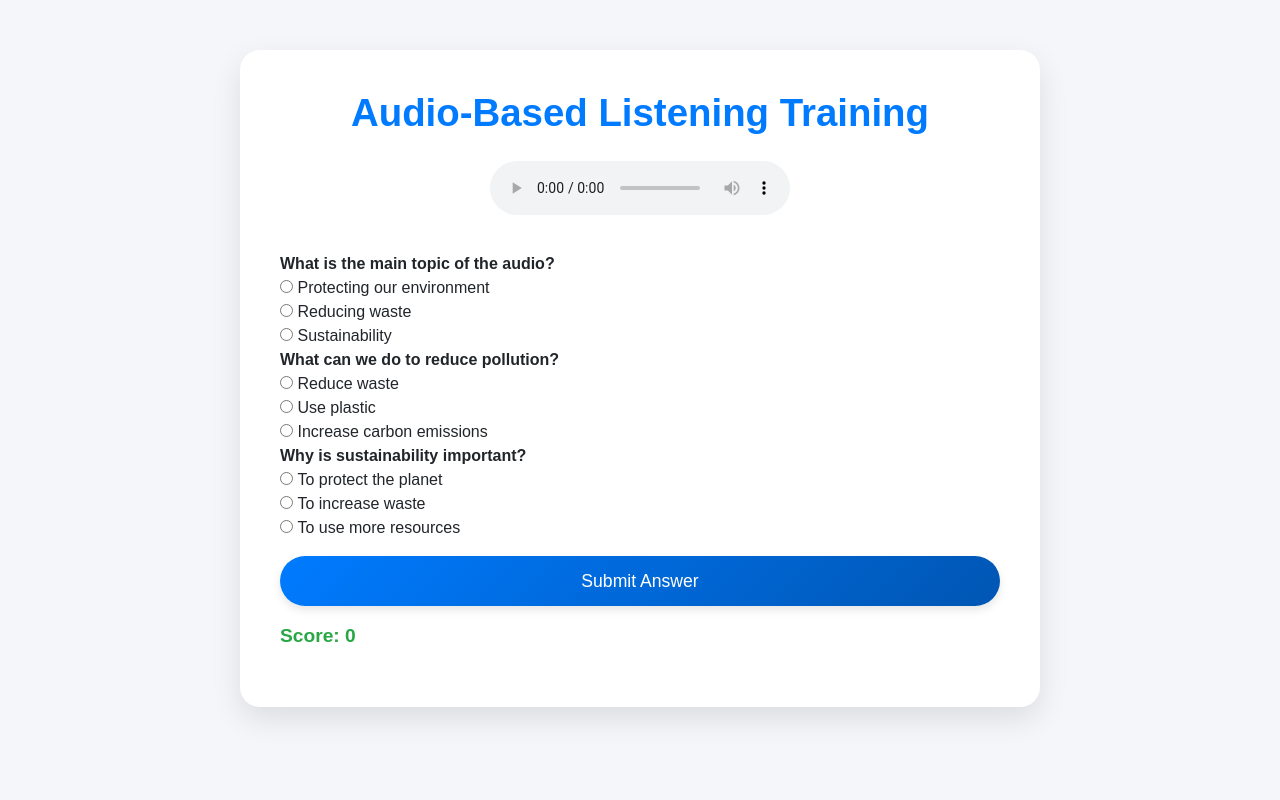
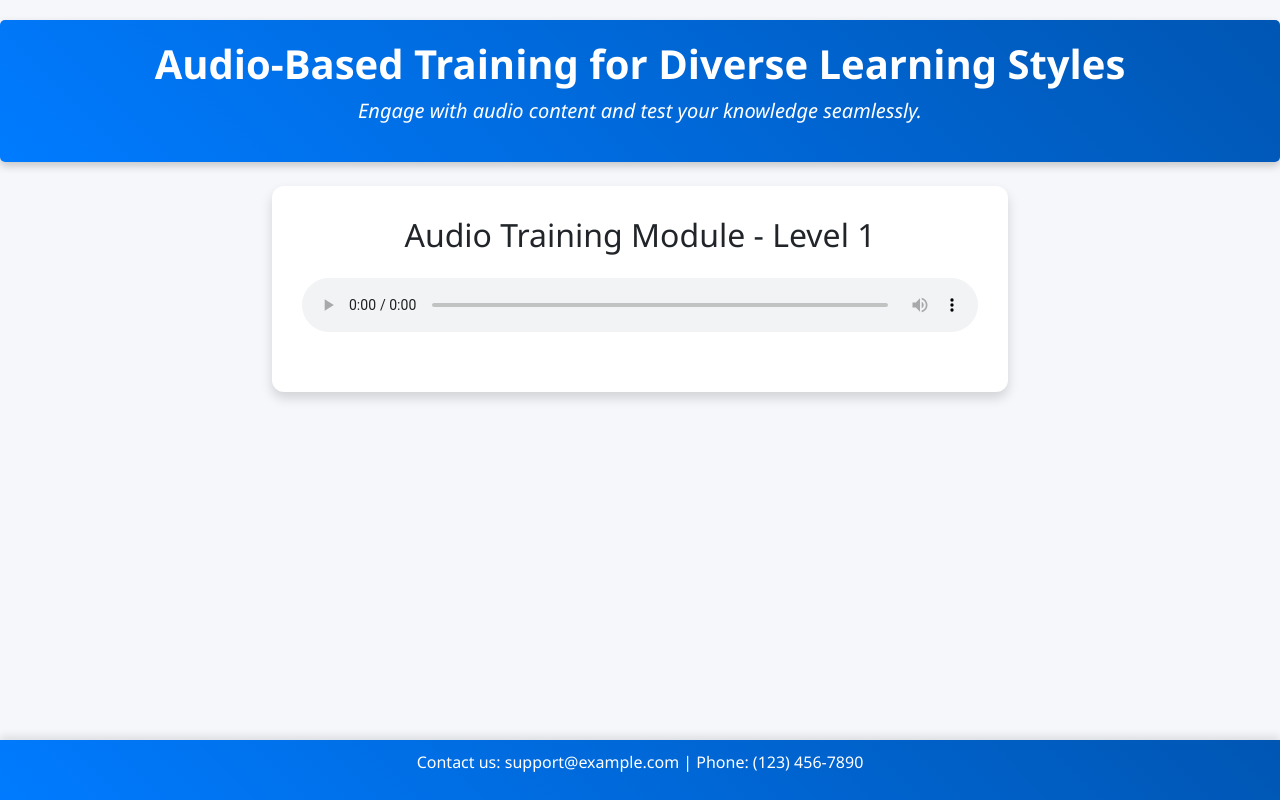
Before and after one commit to venkatkarthikeyan06/hack-z, a website: page public/audio.html in a window 1280 px wide. Drawn offline with nearby package versions, Linux system fonts and the light colour scheme.

Commit message:
comitted by venkat

```diff
--- a/public/audio.html
+++ b/public/audio.html
@@ -3,227 +3,218 @@
 <head>
     <meta charset="UTF-8">
     <meta name="viewport" content="width=device-width, initial-scale=1.0">
-    <title>Audio-Based Listening Training</title>
-    <link href="https://cdn.jsdelivr.net/npm/bootstrap@5.3.0-alpha3/dist/css/bootstrap.min.css" rel="stylesheet">
+    <title>Audio-Based Training for Diverse Learning Styles</title>
+
+    <!-- Bootstrap CSS -->
+    <link href="https://cdn.jsdelivr.net/npm/bootstrap@5.3.0-alpha1/dist/css/bootstrap.min.css" rel="stylesheet">
+
     <style>
         body {
-            background: #f4f6f9;
-            font-family: 'Arial', sans-serif;
+            background-color: #f5f7fa;
+            padding-top: 20px;
+            font-family: 'Segoe UI', Tahoma, Geneva, Verdana, sans-serif;
         }
-        .container {
-            max-width: 800px;
-            background-color: #fff;
-            padding: 40px;
-            border-radius: 20px;
-            box-shadow: 0 12px 30px rgba(0, 0, 0, 0.1);
-            margin-top: 50px;
+
+        header {
+            background: linear-gradient(45deg, #007BFF, #0056b3);
+            color: white;
+            padding: 20px 0;
+            text-align: center;
+            border-radius: 5px;
+            box-shadow: 0 4px 8px rgba(0, 0, 0, 0.2);
+        }
+
+        h1 {
+            font-size: 2.5rem;
+            font-weight: bold;
+        }
+
+        h3 {
+            color: #333;
+        }
+
+        .form-section {
+            background: white;
+            padding: 30px;
+            border-radius: 12px;
+            box-shadow: 0 6px 12px rgba(0, 0, 0, 0.15);
             transition: transform 0.3s ease, box-shadow 0.3s ease;
         }
-        .container:hover {
-            transform: translateY(-5px);
-            box-shadow: 0 15px 40px rgba(0, 0, 0, 0.15);
+
+        .form-section:hover {
+            transform: scale(1.02);
+            box-shadow: 0 8px 16px rgba(0, 0, 0, 0.2);
         }
-        .heading {
-            font-size: 2.4rem;
-            font-weight: 700;
+
+        .btn-primary {
+            background: linear-gradient(45deg, #007BFF, #0056b3);
+            border: none;
+            font-weight: bold;
+            transition: background 0.3s ease, transform 0.2s ease;
+        }
+
+        .btn-primary:hover {
+            background: linear-gradient(45deg, #0056b3, #003f7f);
+            transform: scale(1.05);
+        }
+
+        footer {
+            background: linear-gradient(45deg, #007BFF, #0056b3);
+            color: white;
+            padding: 10px 0;
             text-align: center;
-            color: #007bff;
-            margin-bottom: 25px;
+            position: fixed;
+            bottom: 0;
+            width: 100%;
+            box-shadow: 0 -4px 8px rgba(0, 0, 0, 0.1);
         }
-        .audio-player {
-            text-align: center;
-            margin-bottom: 30px;
+
+        .lead {
+            font-style: italic;
         }
-        .question-section {
-            display: none;
-        }
-        .btn-primary {
-            background: linear-gradient(135deg, #007bff, #0056b3);
-            border: none;
-            font-size: 1.1rem;
-            padding: 12px 30px;
-            border-radius: 30px;
-            box-shadow: 0 4px 8px rgba(0, 0, 0, 0.1);
-        }
-        .btn-primary:hover {
-            background: linear-gradient(135deg, #0056b3, #003366);
-        }
-        .score {
-            font-size: 1.2rem;
-            font-weight: bold;
-            color: #28a745;
-            margin-top: 15px;
-        }
-        .question {
-            font-size: 1.2rem;
-            font-weight: 600;
-        }
-        .feedback {
-            font-size: 1.1rem;
-            font-weight: 500;
-            text-align: center;
+
+        .form-check-label {
+            cursor: pointer;
         }
     </style>
 </head>
 <body>
 
-<div class="container">
-    <h2 class="heading">Audio-Based Listening Training</h2>
+<header>
+    <h1>Audio-Based Training for Diverse Learning Styles</h1>
+    <p class="lead">Engage with audio content and test your knowledge seamlessly.</p>
+</header>
 
-    <!-- Audio Player Section -->
-    <div class="audio-player">
-        <audio id="audio" controls autoplay>
-            <source id="audio-source" src="https://www.soundhelix.com/examples/mp3/SoundHelix-Song-1.mp3" type="audio/mp3">
+<div class="container mt-4">
+    <div class="row">
+        <div class="col-md-8 offset-md-2">
+            <div class="form-section">
+                <h2 class="text-center">Audio Training Module - Level <span id="level">1</span></h2>
+                <audio id="audioPlayer" class="w-100 mt-3 mb-4" controls>
+                    <source id="audioSource" src="Environmental protection.mp3" type="audio/mpeg">
                     Your browser does not support the audio element.
                 </audio>
-        <button id="next-button" class="btn btn-primary w-100 mt-3" style="display:none;">Next to Questions</button>
+
+                <div id="questions" class="mt-4" style="display: none;">
+                    <h3 class="mb-3">Questions</h3>
+                    <form id="quizForm">
+                        <div class="mb-4">
+                            <label class="form-label">1. What was the main topic discussed in the audio?</label><br>
+                            <div class="form-check">
+                                <input class="form-check-input" type="radio" name="q1" value="a" id="q1a">
+                                <label class="form-check-label" for="q1a">A. Topic A</label>
                             </div>
-
-    <!-- Question Section (Initially Hidden) -->
-    <div class="question-section">
-        <p id="question" class="question"></p>
-        <div id="mcq-options"></div>
-        <button id="submit-answer" class="btn btn-primary w-100 mt-3">Submit Answer</button>
-        <button id="next-question" class="btn btn-primary w-100 mt-3" style="display:none;">Next</button>
-        <p id="feedback" class="feedback"></p>
-        <p id="score" class="score">Score: 0</p>
+                            <div class="form-check">
+                                <input class="form-check-input" type="radio" name="q1" value="b" id="q1b">
+                                <label class="form-check-label" for="q1b">B. Topic B</label>
+                            </div>
+                            <div class="form-check">
+                                <input class="form-check-input" type="radio" name="q1" value="c" id="q1c">
+                                <label class="form-check-label" for="q1c">C. Topic C</label>
+                            </div>
+                            <div class="form-check">
+                                <input class="form-check-input" type="radio" name="q1" value="d" id="q1d">
+                                <label class="form-check-label" for="q1d">D. Topic D</label>
                             </div>
                         </div>
 
+                        <div class="mb-4">
+                            <label class="form-label">2. Which of the following is a key point mentioned?</label><br>
+                            <div class="form-check">
+                                <input class="form-check-input" type="radio" name="q2" value="a" id="q2a">
+                                <label class="form-check-label" for="q2a">A. Key Point 1</label>
+                            </div>
+                            <div class="form-check">
+                                <input class="form-check-input" type="radio" name="q2" value="b" id="q2b">
+                                <label class="form-check-label" for="q2b">B. Key Point 2</label>
+                            </div>
+                            <div class="form-check">
+                                <input class="form-check-input" type="radio" name="q2" value="c" id="q2c">
+                                <label class="form-check-label" for="q2c">C. Key Point 3</label>
+                            </div>
+                            <div class="form-check">
+                                <input class="form-check-input" type="radio" name="q2" value="d" id="q2d">
+                                <label class="form-check-label" for="q2d">D. Key Point 4</label>
+                            </div>
+                        </div>
+
+                        <button type="submit" class="btn btn-primary w-100">Submit</button>
+                    </form>
+                </div>
+            </div>
+        </div>
+    </div>
+</div>
+
+<footer>
+    <p>Contact us: support@example.com | Phone: (123) 456-7890</p>
+</footer>
+
 <script>
-    // Audio and Question Handling
-    const audio = document.getElementById('audio');
-    const audioSource = document.getElementById('audio-source');
-    const questionSection = document.querySelector('.question-section');
-    const submitButton = document.getElementById('submit-answer');
-    const nextButton = document.getElementById('next-question');
-    const feedbackElement = document.getElementById('feedback');
-    const scoreElement = document.getElementById('score');
-    const mcqOptionsElement = document.getElementById('mcq-options');
-    const nextAudioButton = document.getElementById('next-button');
+    let currentLevel = 1;
+    const audio = document.getElementById('audioPlayer');
+    const questionsDiv = document.getElementById('questions');
+    const levelSpan = document.getElementById('level');
+    const audioSource = document.getElementById('audioSource');
 
-    let score = 0;
-    let currentLevel = 0; // Track the current level
-    let totalQuestions = 0; // Track total questions for the current level
-    let correctAnswers = 0; // Track correct answers for the current level
-
-    // Example audio content and questions for multiple levels
+    // Define levels and their corresponding audio files and questions
     const levels = [
         {
-            audioUrl: "https://www.soundhelix.com/examples/mp3/SoundHelix-Song-1.mp3",
-            questions: [
-                {
-                    question: "What is the main topic of the audio?",
-                    options: ["Protecting our environment", "Reducing waste", "Sustainability"],
-                    answer: "Protecting our environment"
+            audio: 'Environmental protection.mp3',
+            correctAnswers: { q1: 'a', q2: 'b' }
         },
         {
-                    question: "What can we do to reduce pollution?",
-                    options: ["Reduce waste", "Use plastic", "Increase carbon emissions"],
-                    answer: "Reduce waste"
+            audio: 'Climate change.mp3',
+            correctAnswers: { q1: 'c', q2: 'd' }
         },
         {
-                    question: "Why is sustainability important?",
-                    options: ["To protect the planet", "To increase waste", "To use more resources"],
-                    answer: "To protect the planet"
+            audio: 'Renewable energy.mp3',
+            correctAnswers: { q1: 'b', q2: 'a' }
         }
-            ]
-        }
-        // Add more levels as needed
     ];
 
-    // Show Next Button after Audio Ends
-    audio.addEventListener('ended', () => {
-        nextAudioButton.style.display = 'block';
+    // Display questions when the audio ends
+    audio.addEventListener('ended', function() {
+        questionsDiv.style.display = 'block';
     });
 
-    // Load Next Level (after passing)
-    function loadNextLevel() {
-        const level = levels[currentLevel];
+    // Handle quiz form submission
+    document.getElementById('quizForm').addEventListener('submit', function(event) {
+        event.preventDefault();
+        let score = 0;
+        const totalQuestions = 2; // Total number of questions
 
-        // Update audio source
-        audioSource.src = level.audioUrl;
-        audio.load(); // Reload audio
-
-        // Update question text and display question section
-        questionSection.style.display = 'none';
-        feedbackElement.textContent = "";
-        scoreElement.textContent = `Score: ${score}`;
-        mcqOptionsElement.innerHTML = ""; // Clear previous options
-        correctAnswers = 0; // Reset correct answers for the new level
-        totalQuestions = level.questions.length; // Set total questions for the current level
-
-        // Set questions and options
-        level.questions.forEach((q, index) => {
-            const questionDiv = document.createElement('div');
-            questionDiv.innerHTML = `<strong>${q.question}</strong>`;
-            q.options.forEach(option => {
-                questionDiv.innerHTML += `
-                    <div>
-                        <input type="radio" name="mcq" value="${option}" id="option${index}${option}">
-                        <label for="option${index}${option}">${option}</label>
-                    </div>
-                `;
-            });
-            mcqOptionsElement.appendChild(questionDiv);
-        });
-
-        questionSection.style.display = 'block';
+        const currentAnswers = levels[currentLevel - 1].correctAnswers;
+        if (document.querySelector('input[name="q1"]:checked')?.value === currentAnswers.q1) {
+            score++;
+        }
+        if (document.querySelector('input[name="q2"]:checked')?.value === currentAnswers.q2) {
+            score++;
         }
 
-    // Check Answer
-    function checkAnswer() {
-        const userAnswer = document.querySelector('input[name="mcq"]:checked');
-        if (userAnswer) {
-            const selectedAnswer = userAnswer.value;
-            const correctAnswer = levels[currentLevel].questions[correctAnswers].answer;
+        const percentage = (score / totalQuestions) * 100;
+        if (percentage >= 40) {
+            alert('Congratulations! You scored ' + percentage + '%. Proceeding to the next level...');
 
-            if (selectedAnswer === correctAnswer) {
-                feedbackElement.textContent = "Correct! Well done!";
-                score += 10; // Add score for correct answer
-                correctAnswers++; // Increment correct answers
+            // Move to the next level if available
+            if (currentLevel < levels.length) {
+                currentLevel++;
+                levelSpan.textContent = currentLevel;
+                audioSource.src = levels[currentLevel - 1].audio;
+                audio.load();
+                questionsDiv.style.display = 'none';
+                document.getElementById('quizForm').reset();
             } else {
-                feedbackElement.textContent = `Incorrect. The correct answer is: "${correctAnswer}"`;
-            }
-
-            scoreElement.textContent = `Score: ${score}`;
-            submitButton.disabled = true;
-
-            nextButton.style.display = 'block'; // Show Next button after answer submission
-        } else {
-            feedbackElement.textContent = "Please select an answer.";
-        }
-    }
-
-    // Handle Submit Button Click
-    submitButton.addEventListener('click', checkAnswer);
-
-    // Handle Next Button Click to load next question or level
-    nextButton.addEventListener('click', () => {
-        if (correctAnswers / totalQuestions >= 0.5) { // Check if score is at least 50%
-            currentLevel++;
-            if (currentLevel < levels.length) {
-                loadNextLevel();
-            } else {
-                feedbackElement.textContent = `Congratulations! You've completed all levels. Your final score is: ${score}`;
-                questionSection.style.display = 'none'; // Hide question section
-                nextAudioButton.style.display = 'none'; // Hide next button
+                alert('Congratulations! You have completed all levels.');
             }
         } else {
-            feedbackElement.textContent = "You need at least 50% correct answers to proceed to the next level.";
+            alert('You scored ' + percentage + '%. Keep trying!');
         }
     });
+</script>
 
-    // Handle Next Audio Button Click
-    nextAudioButton.addEventListener('click', () => {
-        questionSection.style.display = 'none'; // Hide question section
-        nextAudioButton.style.display = 'none'; // Hide next button
-        loadNextLevel(); // Load the next level
-    });
-
-    // Initialize the first level
-    loadNextLevel();
-</script>
+<!-- Bootstrap JS -->
+<script src="https://cdn.jsdelivr.net/npm/bootstrap@5.3.0-alpha1/dist/js/bootstrap.bundle.min.js"></script>
 
 </body>
 </html>
```
Also changed, not shown: public/dashboard.html (+2 -0 lines). Lines whose indentation alone changed are shown as unchanged.
